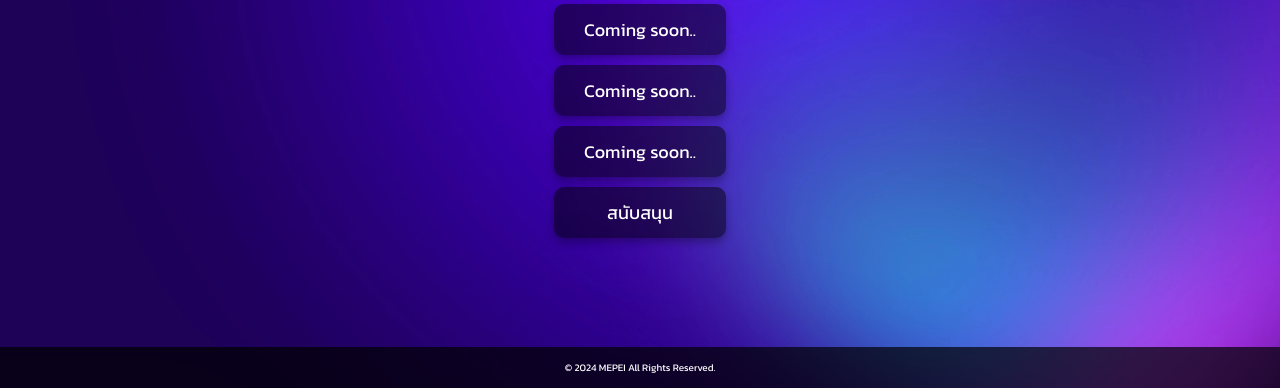
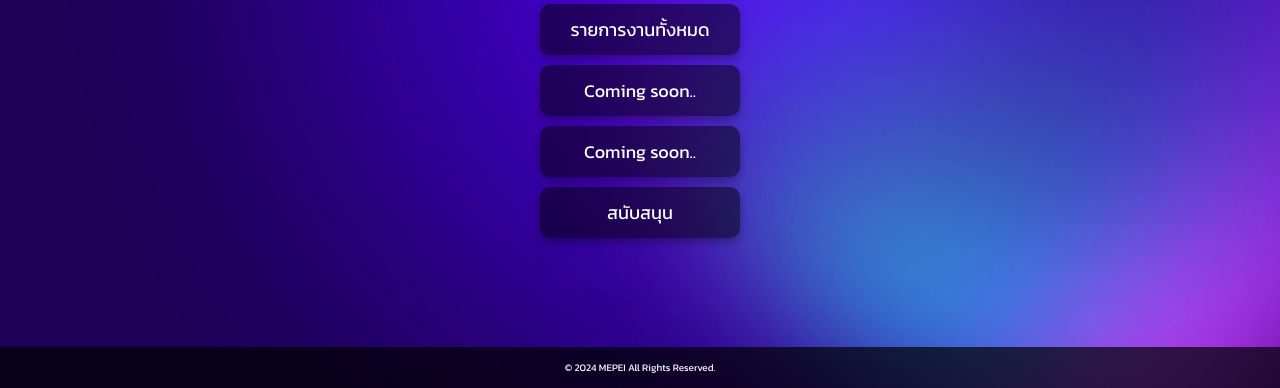
Before and after one commit to mepei/info, a plain HTML site: page index.html in a window 1280 px wide. Shown: the part 412-800 px from the top of the page. Drawn offline with Linux system fonts and the light colour scheme.

Commit message:
Update index.html

```diff
--- a/index.html
+++ b/index.html
@@ -139,7 +139,7 @@
 
     <!-- ปุ่มลิ้งค์ไปยังหน้าอื่น -->
     <div class="buttons">
-        <a href="">Coming soon..</a>
+        <a href="list.html">รายการงานทั้งหมด</a>
         <a href="">Coming soon..</a>
         <a href="">Coming soon..</a>
         <a href="donate.html">สนับสนุน</a>
```
